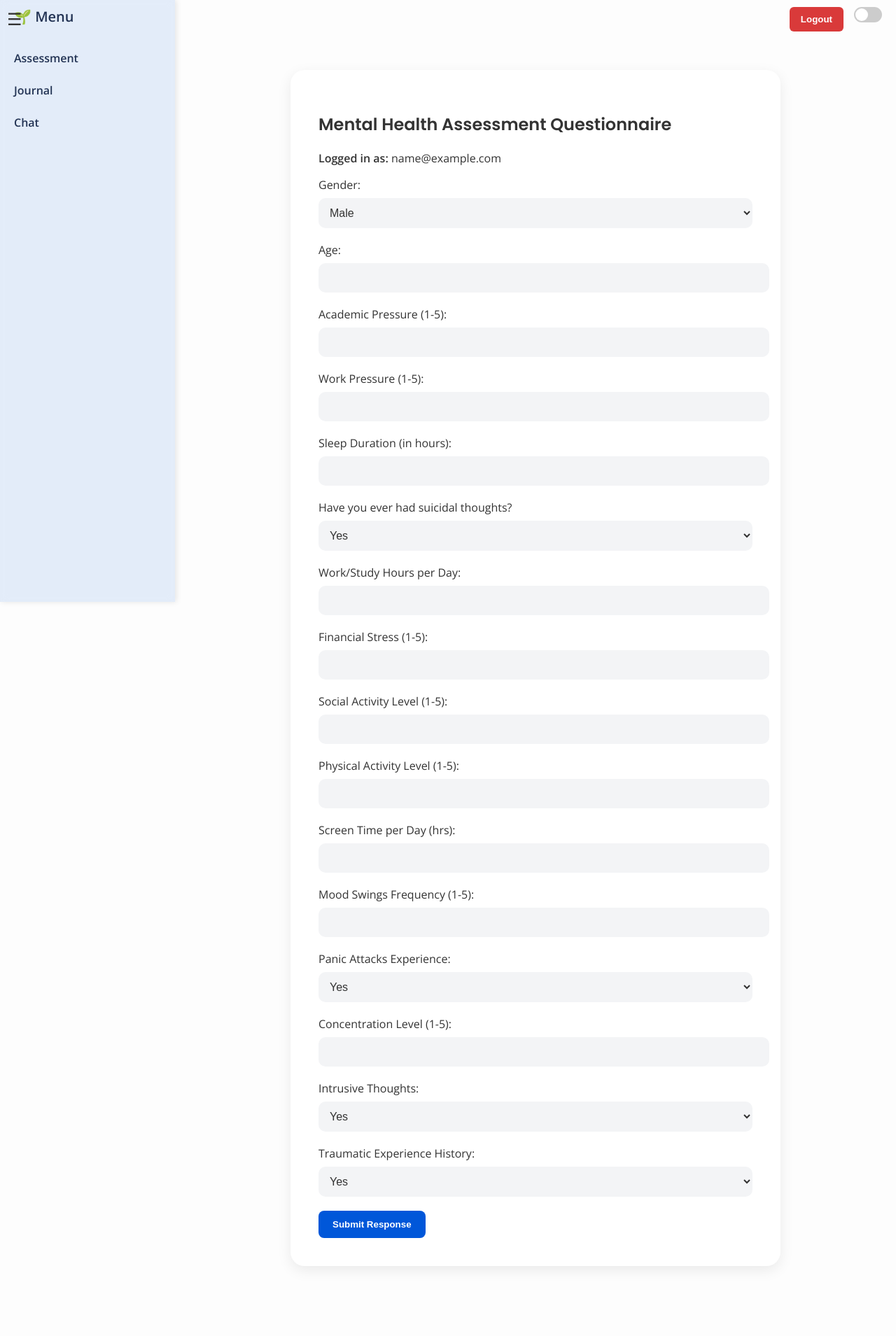
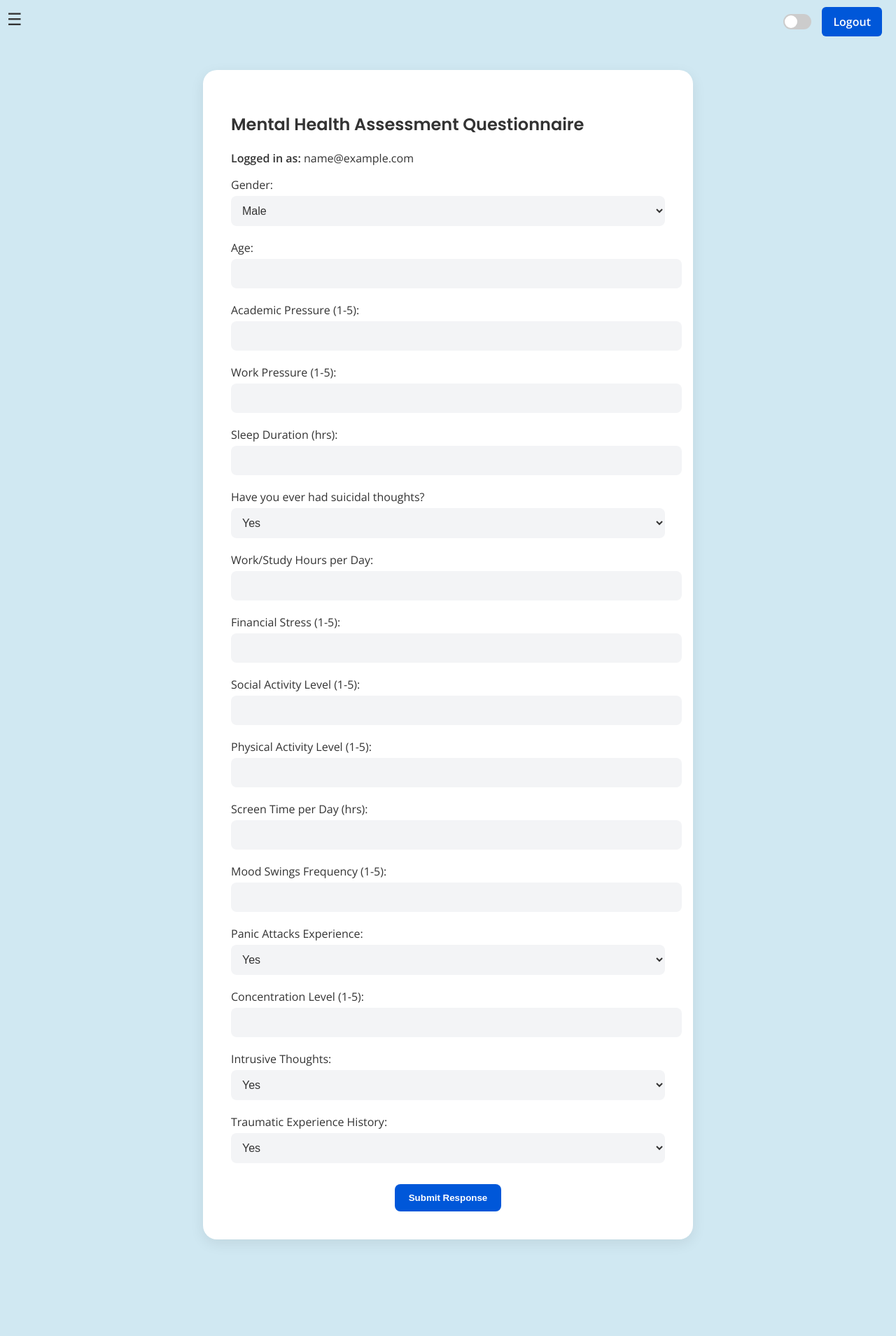
Before and after one commit to Vidhiya28/Mental-Health-Recognition-and-Therapeutic-Chatbot, a Flask app: page /form in a window 1280 px wide. Shown: the whole page at 70% size. After the commit the page ends 1773 px from the top, so only its background shows below. Run offline with Flask 3, Linux system fonts and the light colour scheme; the visitor is signed in with stand-in values (Sample User, id 1); parts of the project's set-up code (start-up, migrations or seed data) failed here and were passed over.

Commit message:
updated new fixed frontend

```diff
--- a/static/style.css
+++ b/static/style.css
@@ -1,7 +1,7 @@
 @import url('https://fonts.googleapis.com/css2?family=Open+Sans:wght@400;600&family=Poppins:wght@600&display=swap');
 
 :root {
-  --bg-color: #fdfdfd;
+  --bg-color: #d0e8f2;
   --primary-color: #0057D9;
   --text-color: #333;
   --accent-dark: #223354;
@@ -25,10 +25,12 @@ body {
   --input-bg: #2a2a2a;
 }
 
+/* Headings */
 h1, h2, h3 {
   font-family: 'Poppins', sans-serif;
 }
 
+/* Links */
 a {
   text-decoration: none;
   color: var(--primary-color);
@@ -37,26 +39,24 @@ a:hover {
   text-decoration: underline;
 }
 
-/* === Layout === */
-.main-content {
-  margin-left: 250px;
-  padding: 20px;
-}
-
+/* SIDEBAR */
 .sidebar {
   position: fixed;
   top: 0;
   left: 0;
-  width: 250px;
+  width: 0;
   height: 100%;
-  background: rgba(0, 87, 217, 0.1);
+  background: rgba(173, 216, 230, 0.88);
   backdrop-filter: blur(6px);
+  overflow-x: hidden;
+  transition: width 0.3s ease;
+  z-index: 1000;
   padding-top: 60px;
   box-shadow: 2px 0 8px rgba(0, 0, 0, 0.1);
-  z-index: 10;
-  transition: all 0.3s ease;
 }
-
+.sidebar.active {
+  width: 250px;
+}
 .sidebar-header {
   position: absolute;
   top: 10px;
@@ -65,7 +65,6 @@ a:hover {
   font-size: 20px;
   color: var(--accent-dark);
 }
-
 .sidebar a {
   display: block;
   padding: 12px 20px;
@@ -76,26 +75,26 @@ a:hover {
   background-color: rgba(0, 87, 217, 0.1);
 }
 
+/* HAMBURGER MENU */
 .hamburger {
   position: fixed;
   top: 10px;
   left: 10px;
   font-size: 24px;
   cursor: pointer;
-  z-index: 20;
+  z-index: 1010;
 }
 
-/* Topbar */
+/* TOP RIGHT CONTROLS */
 .topbar {
   position: fixed;
   top: 10px;
   right: 20px;
-  z-index: 20;
+  z-index: 1010;
   display: flex;
+  align-items: center;
   gap: 15px;
 }
-
-/* Toggle Switch */
 .switch {
   position: relative;
   display: inline-block;
@@ -133,111 +132,27 @@ input:checked + .slider {
 input:checked + .slider:before {
   transform: translateX(18px);
 }
-
-/* Buttons */
-button, input[type="submit"] {
+.logout-btn {
   background-color: var(--primary-color);
-  color: white;
-  border: none;
-  padding: 12px 20px;
-  border-radius: 8px;
-  font-weight: 600;
-  cursor: pointer;
-  transition: background 0.3s;
-}
-button:hover, input[type="submit"]:hover {
-  background-color: #0041a8;
-}
-.logout-btn {
-  background-color: #d93a3a;
   padding: 10px 16px;
   border-radius: 6px;
   font-weight: bold;
+  color: white;
 }
 .logout-btn:hover {
-  background-color: #b92f2f;
+  background-color: #0041a8;
 }
 
-/* Form & Input Styling */
-input[type="text"],
-input[type="email"],
-input[type="password"],
-textarea,
-select {
-  width: 100%;
-  padding: 12px;
-  margin-top: 8px;
-  margin-bottom: 20px;
-  border: none;
-  background-color: var(--input-bg);
-  border-radius: 10px;
-  font-size: 16px;
-  color: inherit;
+/* MAIN CONTENT */
+.main-content {
+  padding: 20px;
+  transition: margin-left 0.3s ease;
+}
+.sidebar.active ~ .main-content {
+  margin-left: 250px;
 }
 
-.form-container,
-.journal-box {
-  background: var(--card-bg);
-  padding: 40px;
-  border-radius: 20px;
-  max-width: 700px;
-  margin: 80px auto;
-  box-shadow: 0 6px 20px rgba(0, 0, 0, 0.08);
-  box-sizing: border-box;
-}
-
-textarea {
-  resize: vertical;
-  min-height: 100px;
-}
-
-/* Landing */
-.landing-wrapper {
-  display: flex;
-  flex-direction: column;
-  justify-content: center;
-  align-items: center;
-  min-height: 90vh;
-  text-align: center;
-}
-.landing-wrapper h1 {
-  font-size: 2.5rem;
-  margin-bottom: 20px;
-}
-
-/* Chat page buttons */
-.chat-options {
-  display: flex;
-  justify-content: space-between;
-  flex-wrap: wrap;
-  margin-top: 20px;
-  gap: 10px;
-}
-.chat-options .btn {
-  flex: 1 1 calc(30% - 10px);
-  min-width: 120px;
-}
-
-/* Messages */
-.chatbot-message, .user-message {
-  max-width: 70%;
-  padding: 10px 15px;
-  border-radius: 15px;
-  font-size: 14px;
-  line-height: 1.5;
-}
-.chatbot-message {
-  background-color: #f1f1f1;
-  align-self: flex-start;
-  color: #333;
-}
-.user-message {
-  background-color: var(--primary-color);
-  align-self: flex-end;
-  color: white;
-}
-
-/* Login/Register Auth Box */
+/* AUTH BOXES (login/register) */
 .auth-box {
   background-color: var(--card-bg);
   max-width: 400px;
@@ -254,7 +169,10 @@ textarea {
   margin-bottom: 20px;
 }
 input[type="email"],
-input[type="password"] {
+input[type="password"],
+input[type="text"],
+select,
+textarea {
   width: 100%;
   padding: 12px;
   border-radius: 8px;
@@ -262,10 +180,29 @@ input[type="password"] {
   background-color: var(--input-bg);
   font-size: 16px;
   margin-top: 5px;
+  color: inherit;
+}
+input[type="submit"],
+button {
+  background-color: var(--primary-color);
+  color: white;
+  border: none;
+  padding: 12px 20px;
+  border-radius: 8px;
+  font-weight: 600;
+  cursor: pointer;
+  transition: background 0.3s;
+}
+input[type="submit"]:hover,
+button:hover {
+  background-color: #0041a8;
 }
 .form-center {
   display: flex;
   justify-content: center;
+}
+.mt-4 {
+  margin-top: 30px;
 }
 .alert {
   padding: 10px 15px;
@@ -281,3 +218,88 @@ input[type="password"] {
   background-color: #e1f8e8;
   color: #257a3e;
 }
+
+/* FORM & JOURNAL */
+.form-container,
+.journal-box {
+  background: var(--card-bg);
+  padding: 40px;
+  border-radius: 20px;
+  max-width: 700px;
+  margin: 80px auto;
+  box-shadow: 0 6px 20px rgba(0, 0, 0, 0.08);
+  box-sizing: border-box;
+}
+textarea {
+  resize: vertical;
+  min-height: 100px;
+}
+
+/* CHAT PAGE */
+.chat-options-boxed {
+  display: flex;
+  gap: 20px;
+  justify-content: center;
+  margin-top: 30px;
+}
+.chat-options-boxed a {
+  padding: 15px 30px;
+  border-radius: 12px;
+  background-color: #fff;
+  font-weight: bold;
+  color: #0057D9;
+  text-align: center;
+  box-shadow: 0 4px 12px rgba(0, 0, 0, 0.1);
+  transition: transform 0.2s;
+}
+.chat-options-boxed a:hover {
+  transform: scale(1.05);
+}
+.chatbot-message,
+.user-message {
+  max-width: 70%;
+  padding: 10px 15px;
+  border-radius: 15px;
+  font-size: 14px;
+  line-height: 1.5;
+  margin-bottom: 10px;
+}
+.chatbot-message {
+  background-color: #f1f1f1;
+  align-self: flex-start;
+  color: #333;
+}
+.user-message {
+  background-color: var(--primary-color);
+  align-self: flex-end;
+  color: white;
+  text-align: right;
+  margin-left: auto;
+}
+
+/* LANDING PAGE */
+.landing-wrapper {
+  display: flex;
+  flex-direction: column;
+  justify-content: center;
+  align-items: center;
+  min-height: 90vh;
+  text-align: center;
+}
+.auth-buttons {
+  display: flex;
+  gap: 20px;
+  margin-top: 30px;
+}
+.auth-box-btn {
+  padding: 20px 40px;
+  background: #fff;
+  color: var(--primary-color);
+  font-weight: bold;
+  border-radius: 12px;
+  box-shadow: 0 4px 14px rgba(0, 0, 0, 0.1);
+  transition: transform 0.2s ease;
+}
+.auth-box-btn:hover {
+  transform: translateY(-2px);
+}
--- a/templates/base.html
+++ b/templates/base.html
@@ -1,7 +1,7 @@
 <!DOCTYPE html>
 <html lang="en">
 <head>
-  <meta charset="UTF-8">
+  <meta charset="UTF-8" />
   <title>{% block title %}Mental Health Chatbot{% endblock %}</title>
   <link rel="stylesheet" href="{{ url_for('static', filename='style.css') }}">
 </head>
@@ -14,15 +14,15 @@
     <a href="{{ url_for('form') }}">Assessment</a>
     <a href="{{ url_for('journal') }}">Journal</a>
     <a href="{{ url_for('chat') }}">Chat</a>
+    <a href="{{ url_for('logout') }}">🚪 Logout</a>
   </div>
+
   <div class="topbar">
-    <form action="{{ url_for('logout') }}" method="get">
-      <button class="logout-btn">Logout</button>
-    </form>
     <label class="switch">
       <input type="checkbox" id="modeToggle" />
       <span class="slider"></span>
     </label>
+    <a href="{{ url_for('logout') }}" class="logout-btn">Logout</a>
   </div>
 {% endif %}
 
@@ -31,6 +31,10 @@
 </div>
 
 <script>
+  function toggleSidebar() {
+    document.getElementById("sidebar").classList.toggle("active");
+  }
+
   const toggle = document.getElementById("modeToggle");
   if (toggle) {
     toggle.addEventListener("change", () => {
@@ -45,10 +49,6 @@
       }
     });
   }
-
-  function toggleSidebar() {
-    document.getElementById("sidebar").classList.toggle("active");
-  }
 </script>
 </body>
 </html>
--- a/templates/form.html
+++ b/templates/form.html
@@ -6,70 +6,88 @@
   <p><strong>Logged in as:</strong> {{ email }}</p>
 
   <form action="/submit" method="POST">
-    <label>Gender:</label>
-    <select name="Gender" required>
+    <div class="form-group"><label>Gender:</label>
+      <select name="Gender" class="form-control" required>
         <option value="Male" {% if user_data.get('Gender') == 'Male' %}selected{% endif %}>Male</option>
         <option value="Female" {% if user_data.get('Gender') == 'Female' %}selected{% endif %}>Female</option>
       </select>
+    </div>
 
-    <label>Age:</label>
-    <input type="text" name="Age" value="{{ user_data.get('Age', '') }}" required>
+    <div class="form-group"><label>Age:</label>
+      <input type="text" name="Age" class="form-control" value="{{ user_data.get('Age', '') }}" required>
+    </div>
 
-    <label>Academic Pressure (1-5):</label>
-    <input type="text" name="Academic Pressure" value="{{ user_data.get('Academic Pressure', '') }}" required>
+    <div class="form-group"><label>Academic Pressure (1-5):</label>
+      <input type="text" name="Academic Pressure" class="form-control" value="{{ user_data.get('Academic Pressure', '') }}" required>
+    </div>
 
-    <label>Work Pressure (1-5):</label>
-    <input type="text" name="Work Pressure" value="{{ user_data.get('Work Pressure', '') }}" required>
+    <div class="form-group"><label>Work Pressure (1-5):</label>
+      <input type="text" name="Work Pressure" class="form-control" value="{{ user_data.get('Work Pressure', '') }}" required>
+    </div>
 
-    <label>Sleep Duration (in hours):</label>
-    <input type="text" name="Sleep Duration" value="{{ user_data.get('Sleep Duration', '') }}" required>
+    <div class="form-group"><label>Sleep Duration (hrs):</label>
+      <input type="text" name="Sleep Duration" class="form-control" value="{{ user_data.get('Sleep Duration', '') }}" required>
+    </div>
 
-    <label>Have you ever had suicidal thoughts?</label>
-    <select name="Have you ever had suicidal thoughts ?" required>
+    <div class="form-group"><label>Have you ever had suicidal thoughts?</label>
+      <select name="Have you ever had suicidal thoughts ?" class="form-control" required>
         <option value="Yes" {% if user_data.get('Have you ever had suicidal thoughts ?') == 'Yes' %}selected{% endif %}>Yes</option>
         <option value="No" {% if user_data.get('Have you ever had suicidal thoughts ?') == 'No' %}selected{% endif %}>No</option>
       </select>
+    </div>
 
-    <label>Work/Study Hours per Day:</label>
-    <input type="text" name="Work/Study Hours" value="{{ user_data.get('Work/Study Hours', '') }}" required>
+    <div class="form-group"><label>Work/Study Hours per Day:</label>
+      <input type="text" name="Work/Study Hours" class="form-control" value="{{ user_data.get('Work/Study Hours', '') }}" required>
+    </div>
 
-    <label>Financial Stress (1-5):</label>
-    <input type="text" name="Financial Stress" value="{{ user_data.get('Financial Stress', '') }}" required>
+    <div class="form-group"><label>Financial Stress (1-5):</label>
+      <input type="text" name="Financial Stress" class="form-control" value="{{ user_data.get('Financial Stress', '') }}" required>
+    </div>
 
-    <label>Social Activity Level (1-5):</label>
-    <input type="text" name="Social Activity Level" value="{{ user_data.get('Social Activity Level', '') }}" required>
+    <div class="form-group"><label>Social Activity Level (1-5):</label>
+      <input type="text" name="Social Activity Level" class="form-control" value="{{ user_data.get('Social Activity Level', '') }}" required>
+    </div>
 
-    <label>Physical Activity Level (1-5):</label>
-    <input type="text" name="Physical Activity Level" value="{{ user_data.get('Physical Activity Level', '') }}" required>
+    <div class="form-group"><label>Physical Activity Level (1-5):</label>
+      <input type="text" name="Physical Activity Level" class="form-control" value="{{ user_data.get('Physical Activity Level', '') }}" required>
+    </div>
 
-    <label>Screen Time per Day (hrs):</label>
-    <input type="text" name="Screen Time per Day (hrs)" value="{{ user_data.get('Screen Time per Day (hrs)', '') }}" required>
+    <div class="form-group"><label>Screen Time per Day (hrs):</label>
+      <input type="text" name="Screen Time per Day (hrs)" class="form-control" value="{{ user_data.get('Screen Time per Day (hrs)', '') }}" required>
+    </div>
 
-    <label>Mood Swings Frequency (1-5):</label>
-    <input type="text" name="Mood Swings Frequency" value="{{ user_data.get('Mood Swings Frequency', '') }}" required>
+    <div class="form-group"><label>Mood Swings Frequency (1-5):</label>
+      <input type="text" name="Mood Swings Frequency" class="form-control" value="{{ user_data.get('Mood Swings Frequency', '') }}" required>
+    </div>
 
-    <label>Panic Attacks Experience:</label>
-    <select name="Panic Attacks Experience" required>
+    <div class="form-group"><label>Panic Attacks Experience:</label>
+      <select name="Panic Attacks Experience" class="form-control" required>
         <option value="Yes" {% if user_data.get('Panic Attacks Experience') == 'Yes' %}selected{% endif %}>Yes</option>
         <option value="No" {% if user_data.get('Panic Attacks Experience') == 'No' %}selected{% endif %}>No</option>
       </select>
+    </div>
 
-    <label>Concentration Level (1-5):</label>
-    <input type="text" name="Concentration Level" value="{{ user_data.get('Concentration Level', '') }}" required>
+    <div class="form-group"><label>Concentration Level (1-5):</label>
+      <input type="text" name="Concentration Level" class="form-control" value="{{ user_data.get('Concentration Level', '') }}" required>
+    </div>
 
-    <label>Intrusive Thoughts:</label>
-    <select name="Intrusive Thoughts" required>
+    <div class="form-group"><label>Intrusive Thoughts:</label>
+      <select name="Intrusive Thoughts" class="form-control" required>
         <option value="Yes" {% if user_data.get('Intrusive Thoughts') == 'Yes' %}selected{% endif %}>Yes</option>
         <option value="No" {% if user_data.get('Intrusive Thoughts') == 'No' %}selected{% endif %}>No</option>
       </select>
+    </div>
 
-    <label>Traumatic Experience History:</label>
-    <select name="Traumatic Experience History" required>
+    <div class="form-group"><label>Traumatic Experience History:</label>
+      <select name="Traumatic Experience History" class="form-control" required>
         <option value="Yes" {% if user_data.get('Traumatic Experience History') == 'Yes' %}selected{% endif %}>Yes</option>
         <option value="No" {% if user_data.get('Traumatic Experience History') == 'No' %}selected{% endif %}>No</option>
       </select>
+    </div>
 
-    <input type="submit" value="Submit Response">
+    <div class="form-center mt-4">
+      <input type="submit" class="btn btn-primary" value="Submit Response">
+    </div>
   </form>
 </div>
 {% endblock %}
```
Also changed, not shown: templates/chat.html (+12 -11 lines), templates/home.html (+5 -4 lines), user_predictions/conversations/veeissmart@gmail.com_chat.json (+1 -1 lines), 1 other file. Lines whose indentation alone changed are shown as unchanged.
